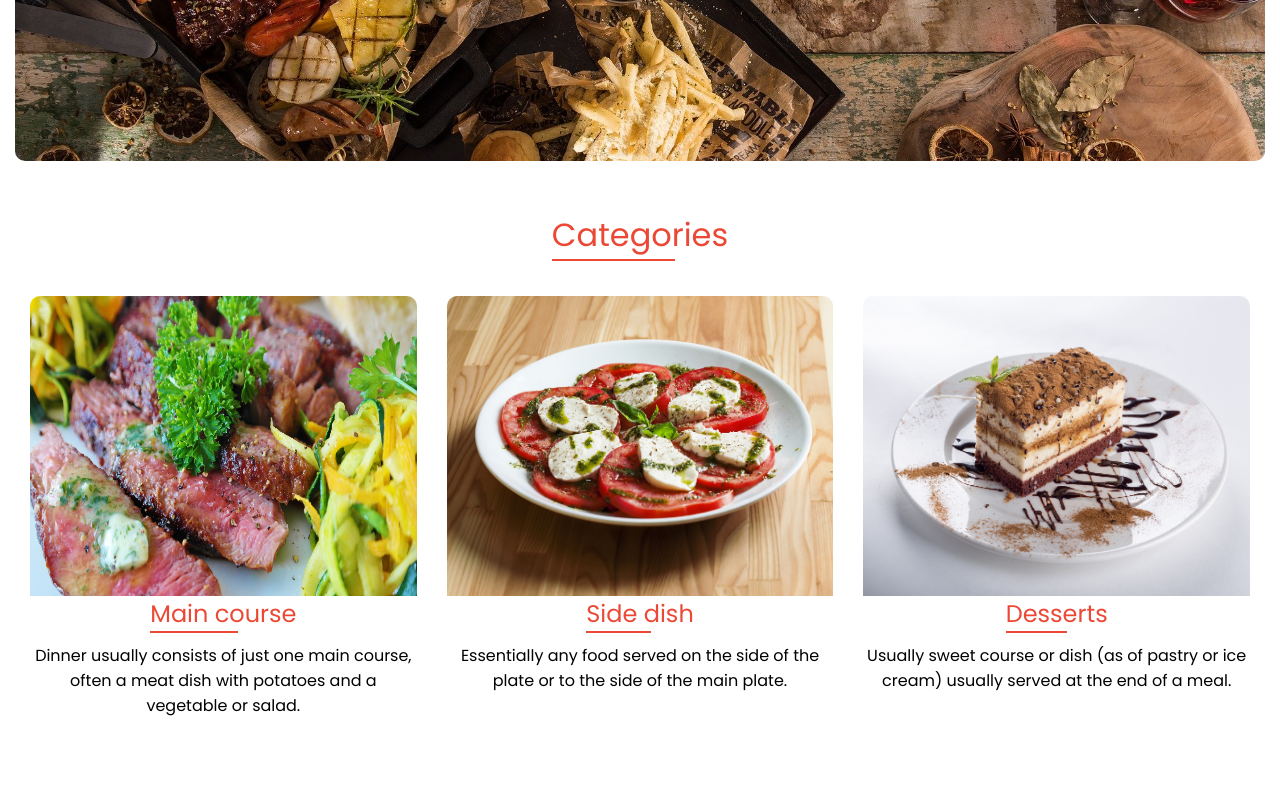
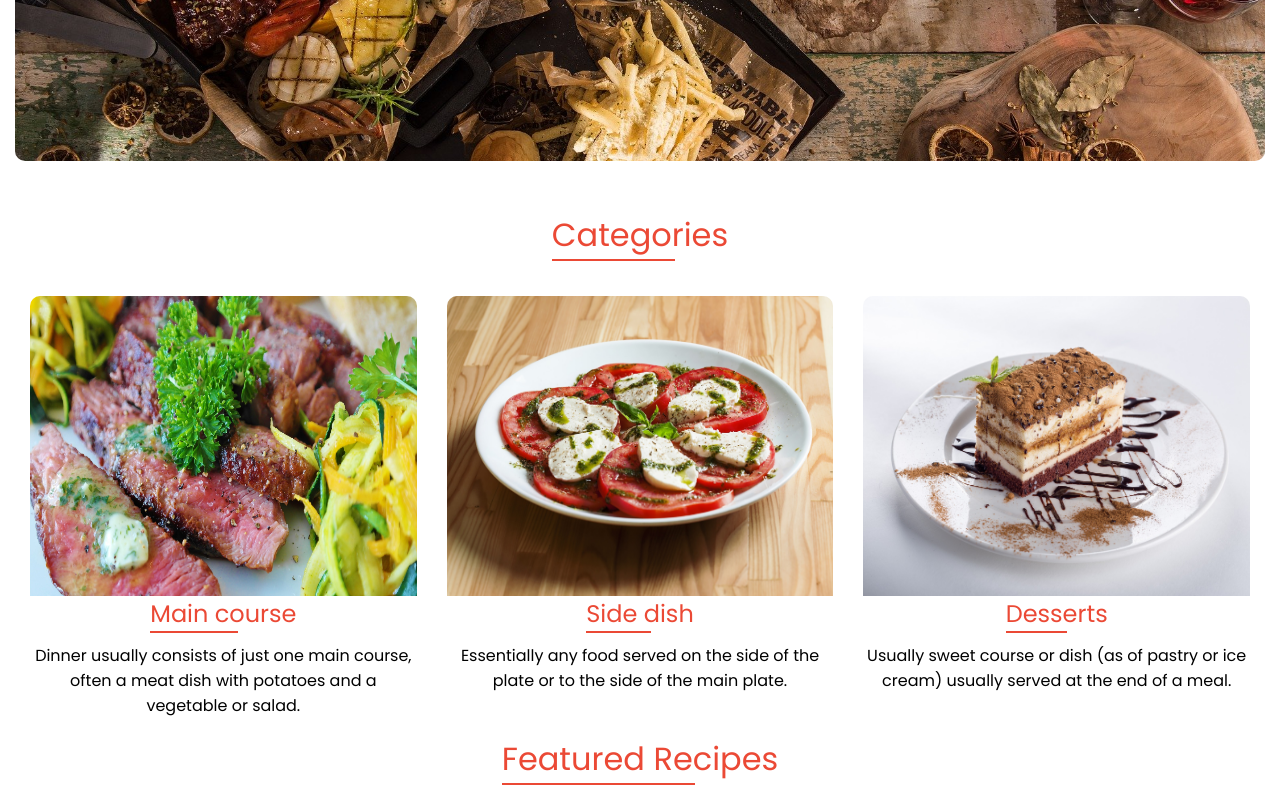
Before and after one commit to mart-anthony-stark/Food-Recipe-Web-App-React-TS, a React (Vite) app: page /home in a window 1280 px wide. Shown: the part 469-1269 px from the top of the page. Before the commit the page ends 1219 px from the top, so only its background shows below. Built offline with nearby package versions, Linux system fonts and the light colour scheme.

Commit message:
add featured reciepe

```diff
--- a/src/views/home/Home.tsx
+++ b/src/views/home/Home.tsx
@@ -57,6 +57,11 @@ const Home = () => {
           </Link>
         ))}
       </div>
+
+      <Heading title="Featured Recipes" />
+      <div className="featured">
+
+      </div>
     </>
   );
 };
```
